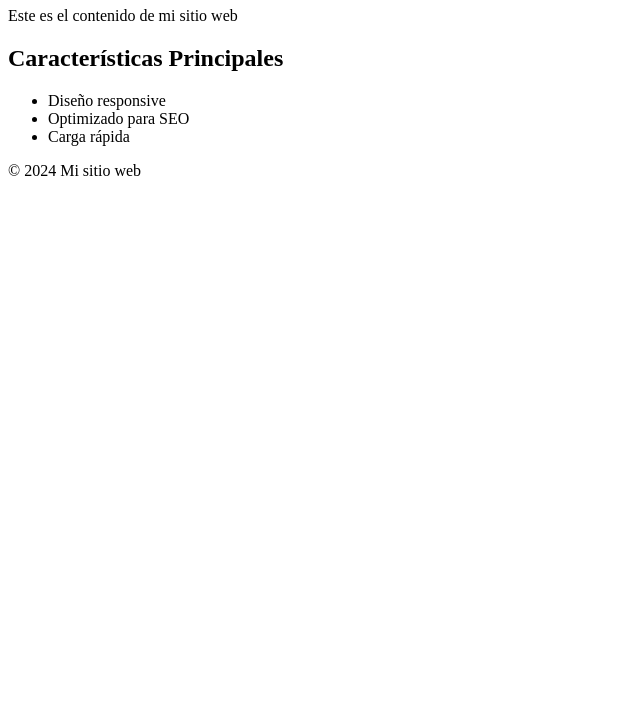
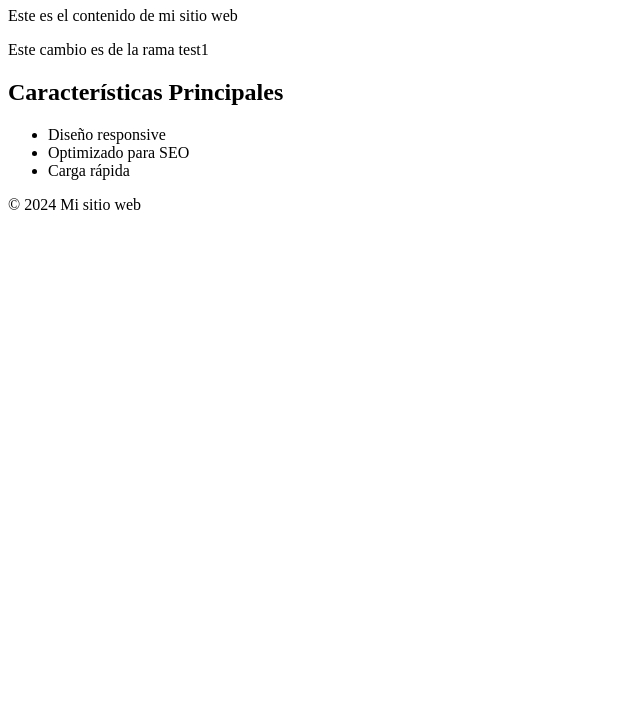
Before and after one commit to daianamuro/BasicWeb, a plain HTML site: page index.html in a window 1280 px wide. Shown: the part 73-800 px from the top of the page, without its empty margins (0-640 px from the left). Drawn offline with Linux system fonts and the light colour scheme.

Commit message:
Cambio en index.html desde test1

```diff
--- a/index.html
+++ b/index.html
@@ -11,6 +11,7 @@
     </header>
     <main>
         <p>Este es el contenido de mi sitio web</p>
+        <p>Este cambio es de la rama test1</p>
     </main>
     <section id="caracteristicas">
         <h2>Características Principales</h2>
```
